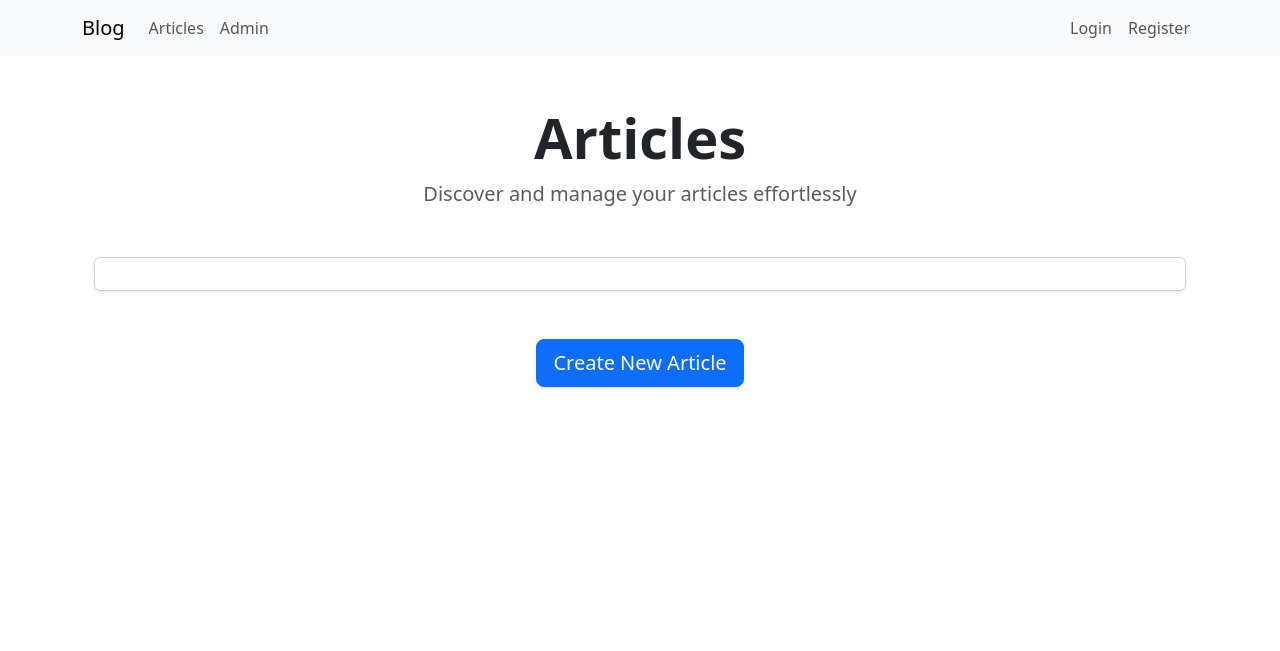
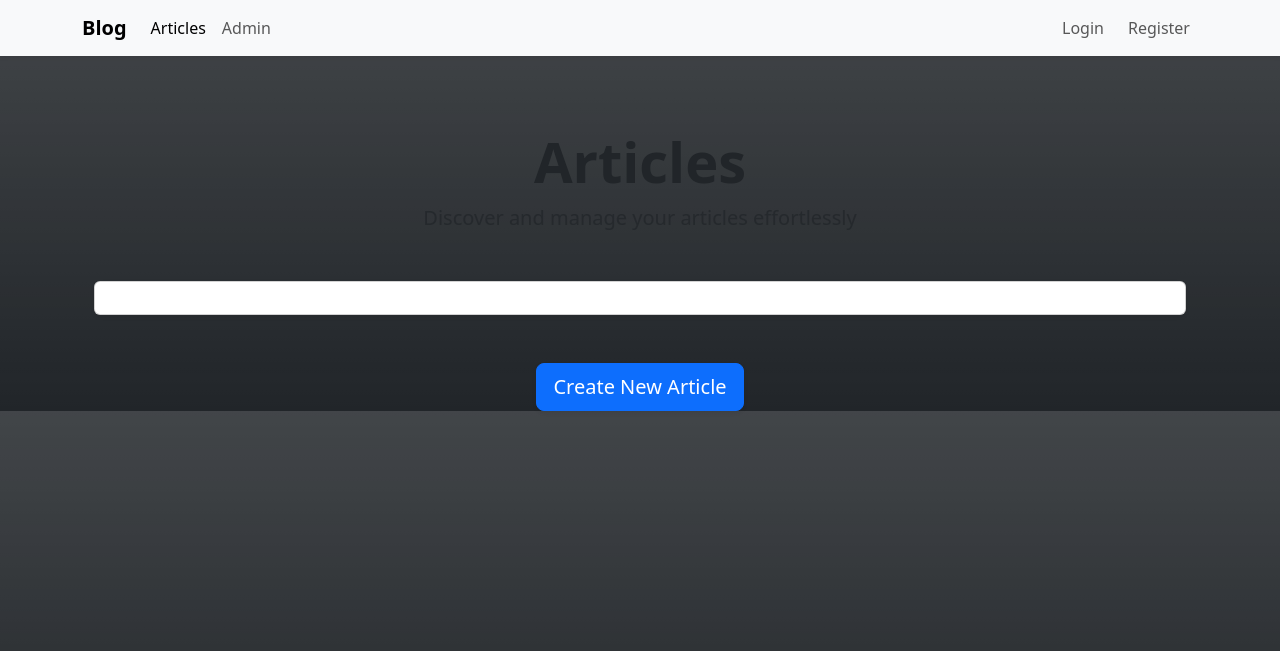
Before and after one commit to Pierrot69280/blogDjango, a Django app: page / in a window 1280 px wide. Shown: the top 651 px of the page. Run offline with Django 5.2, Linux system fonts and the light colour scheme; data that the repository does not hold is empty; some libraries are stand-ins or nearby versions.

Commit message:
style base

```diff
--- a/website/templates/website/base.html
+++ b/website/templates/website/base.html
@@ -9,18 +9,19 @@
     {% bootstrap_css %}
     {% bootstrap_javascript %}
 </head>
-<body>
 
-    <nav class="navbar navbar-expand-lg navbar-light bg-light mb-4">
+<body class="bg-dark bg-gradient">
+
+    <nav class="navbar navbar-expand-lg navbar-light bg-light mb-4 shadow-sm">
         <div class="container">
-            <a class="navbar-brand" href="#">Blog</a>
-            <button class="navbar-toggler" type="button" data-toggle="collapse" data-target="#navbarNav" aria-controls="navbarNav" aria-expanded="false" aria-label="Toggle navigation">
+            <a class="navbar-brand fw-bold" href="#">Blog</a>
+            <button class="navbar-toggler" type="button" data-bs-toggle="collapse" data-bs-target="#navbarNav" aria-controls="navbarNav" aria-expanded="false" aria-label="Toggle navigation">
                 <span class="navbar-toggler-icon"></span>
             </button>
             <div class="collapse navbar-collapse" id="navbarNav">
-                <ul class="navbar-nav">
+                <ul class="navbar-nav me-auto">
                     <li class="nav-item">
-                        <a class="nav-link" href="{% url 'article_index' %}">Articles</a>
+                        <a class="nav-link active" href="{% url 'article_index' %}">Articles</a>
                     </li>
                     <li class="nav-item">
                         <a class="nav-link" href="{% url 'admin:index' %}">Admin</a>
@@ -30,17 +31,17 @@
                 <ul class="navbar-nav ms-auto">
                     {% if user.is_authenticated %}
                         <li class="nav-item">
-                            <a class="nav-link text-danger" href="#">Welcome, {{ user.username }}</a>
+                            <a class="nav-link text-success" href="#">Welcome, <strong>{{ user.username }}</strong></a>
                         </li>
                         <li class="nav-item">
-                            <a class="nav-link" href="{% url 'logout' %}">Logout</a>
+                            <a class="nav-link btn btn-outline-secondary btn-sm ms-2" href="{% url 'logout' %}">Logout</a>
                         </li>
                     {% else %}
                         <li class="nav-item">
-                            <a class="nav-link" href="{% url 'login' %}">Login</a>
+                            <a class="nav-link btn btn-outline-primary btn-sm" href="{% url 'login' %}">Login</a>
                         </li>
                         <li class="nav-item">
-                            <a class="nav-link" href="{% url 'signup' %}">Register</a>
+                            <a class="nav-link btn btn-primary btn-sm ms-2" href="{% url 'signup' %}">Register</a>
                         </li>
                     {% endif %}
                 </ul>
@@ -49,8 +50,12 @@
     </nav>
 
     <div class="container">
-        {% block content %}
-        {% endblock %}
+        <div class="row">
+            <div class="col">
+                {% block content %}
+                {% endblock %}
+            </div>
+        </div>
     </div>
 
 </body>
```
